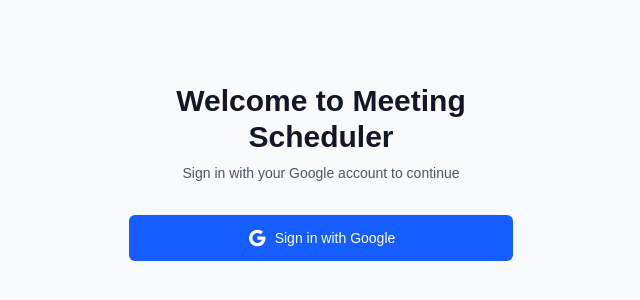
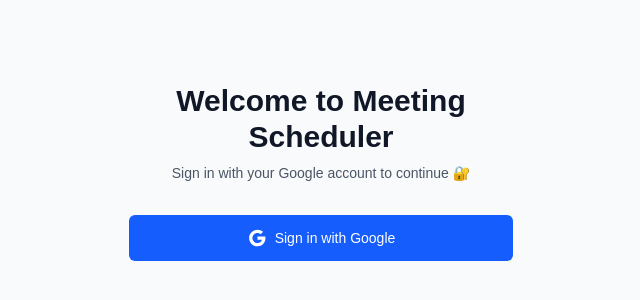
Before and after one commit to mohammadshahidbeigh/meeting-scheduler, a Next.js app: page /login in a window 1280 px wide. Shown: the part 240-540 px from the top of the page, without its empty margins (319-959 px from the left). Built offline with nearby package versions, Linux system fonts and the light colour scheme.

Commit message:
Enhance login page text: Added a padlock emoji to the sign-in prompt for improved visual appeal and user engagement.

```diff
--- a/app/login/page.tsx
+++ b/app/login/page.tsx
@@ -29,7 +29,7 @@
             Welcome to Meeting Scheduler
           </h2>
           <p className="mt-2 text-sm text-gray-600">
-            Sign in with your Google account to continue
+            Sign in with your Google account to continue 🔐
           </p>
         </div>
 
```
